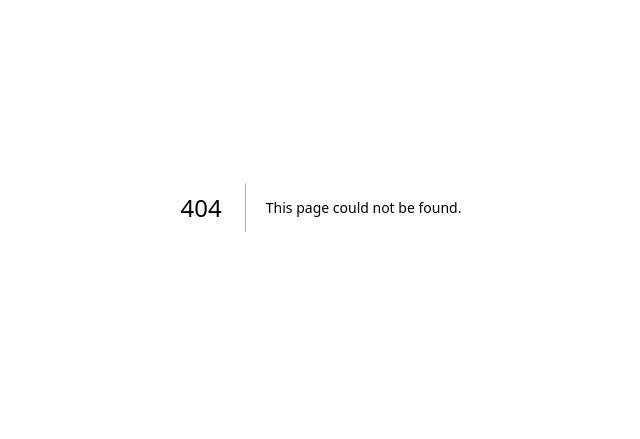
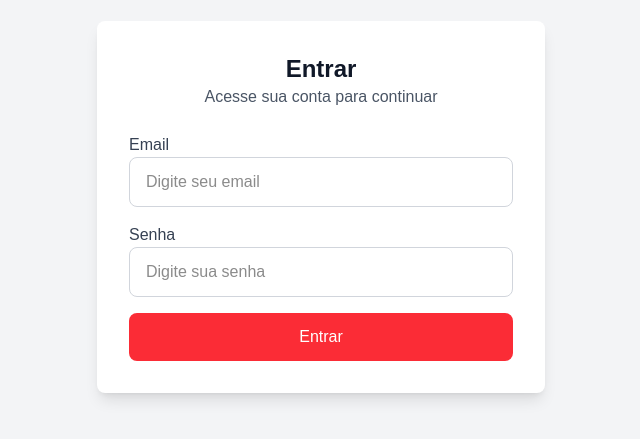
Before and after one commit to edudesenvolvedor/bitcriativo, a Next.js app: page /auth/signin in a window 1280 px wide. Before the commit this address had no page. Shown: the part 193-632 px from the top of the page, without its empty margins (319-959 px from the left). Built offline with nearby package versions, Linux system fonts and the light colour scheme.

Commit message:
create page signin

```diff
--- /dev/null
+++ b/src/app/auth/signin/page.tsx
@@ -0,0 +1,83 @@
+"use client"
+
+import React, { useState } from "react";
+import Input from "@/components/Input";
+import Button from "@/components/Button";
+
+
+export default function SignIn() {
+    //const navigate = useNavigate();
+    const [formData, setFormData] = useState({ email: "", password: "" });
+    const [error, setError] = useState<{ email?: string; password?: string }>({});
+    const [isLoading, setIsLoading] = useState(false);
+
+    const handleChange = (e: React.ChangeEvent<HTMLInputElement>) => {
+        setFormData({ ...formData, [e.target.name]: e.target.value });
+        setError({ ...error, [e.target.name]: "" });
+    };
+
+    const handleSubmit = (e: React.FormEvent) => {
+        e.preventDefault();
+
+        const newErrors: typeof error = {};
+        if (!formData.email.includes("@")) newErrors.email = "Email inválido";
+        if (formData.password.length < 6) newErrors.password = "Senha deve ter pelo menos 6 caracteres";
+
+        if (Object.keys(newErrors).length > 0) {
+            setError(newErrors);
+            return;
+        }
+
+        setIsLoading(true);
+        setTimeout(() => {
+            console.log("Usuário logado:", formData);
+            setIsLoading(false);
+            //navigate("/dashboard");
+        }, 2000);
+    };
+
+    return (
+        <div className="flex min-h-screen items-center justify-center bg-gray-100 px-6">
+            <div className="w-full max-w-md bg-white p-8 rounded-lg shadow-lg">
+                <h2 className="text-2xl font-bold text-center text-gray-900">Entrar</h2>
+                <p className="text-gray-600 text-center mb-6">Acesse sua conta para continuar</p>
+
+                <form onSubmit={handleSubmit} className="space-y-4">
+                    <div>
+                        <label className="block text-gray-700 font-medium">Email</label>
+                        <Input
+                            type="email"
+                            name="email"
+                            placeholder="Digite seu email"
+                            value={formData.email}
+                            onChange={handleChange}
+                            error={!!error.email}
+                        />
+                        {error.email && <p className="text-red-500 text-sm mt-1">{error.email}</p>}
+                    </div>
+
+                    <div>
+                        <label className="block text-gray-700 font-medium">Senha</label>
+                        <Input
+                            type="password"
+                            name="password"
+                            placeholder="Digite sua senha"
+                            value={formData.password}
+                            onChange={handleChange}
+                            error={!!error.password}
+                        />
+                        {error.password && <p className="text-red-500 text-sm mt-1">{error.password}</p>}
+                    </div>
+
+                    <Button type="submit" isLoading={isLoading} className="w-full">
+                        Entrar
+                    </Button>
+                </form>
+
+                <p className="text-gray-600 text-sm text-center mt-4 hidden">
+                    Não tem uma conta? <a href="/signup" className="text-red-500 hover:underline">Cadastre-se</a>
+                </p>
+            </div>
+        </div>
+    );
+};
```
